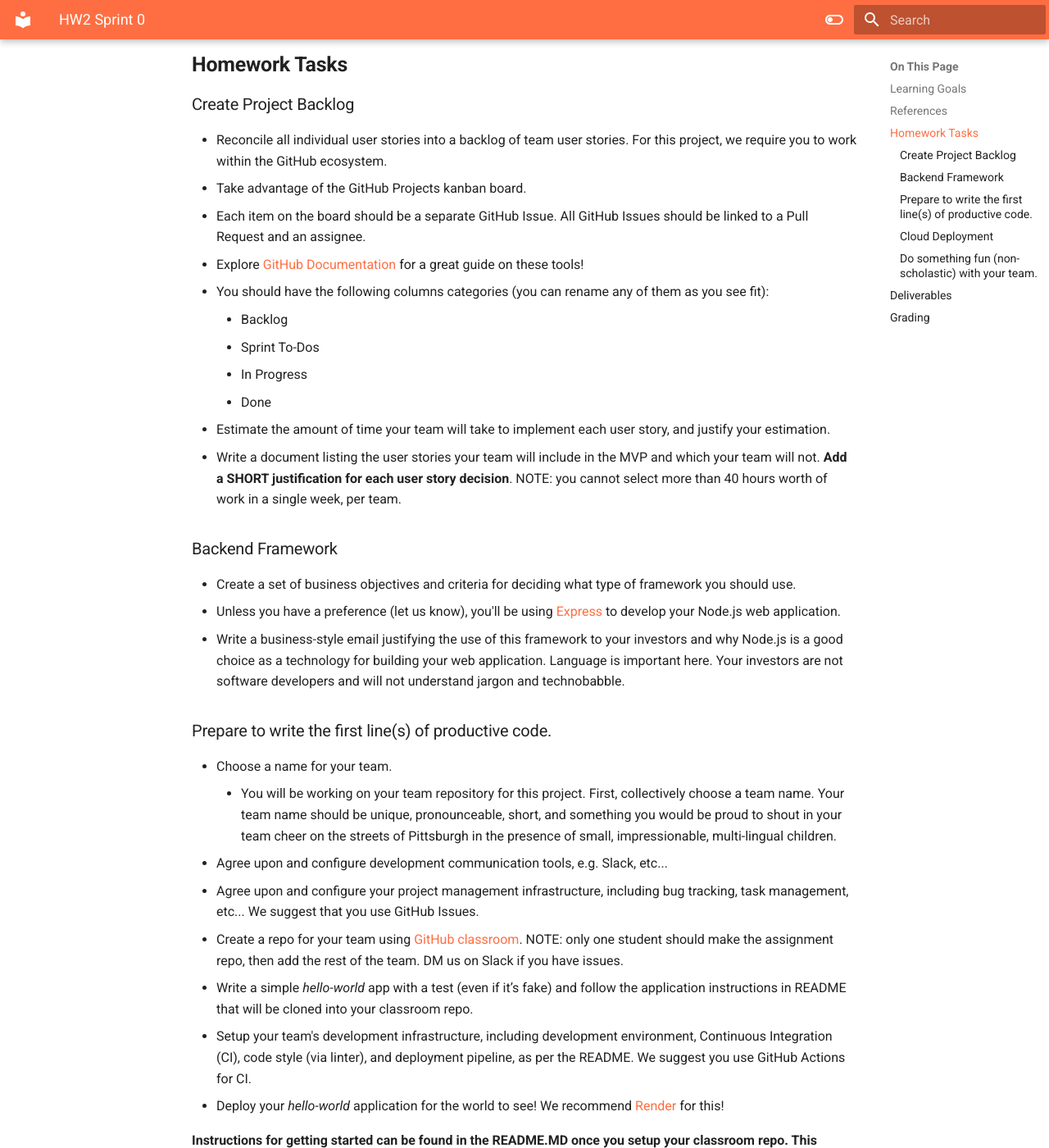
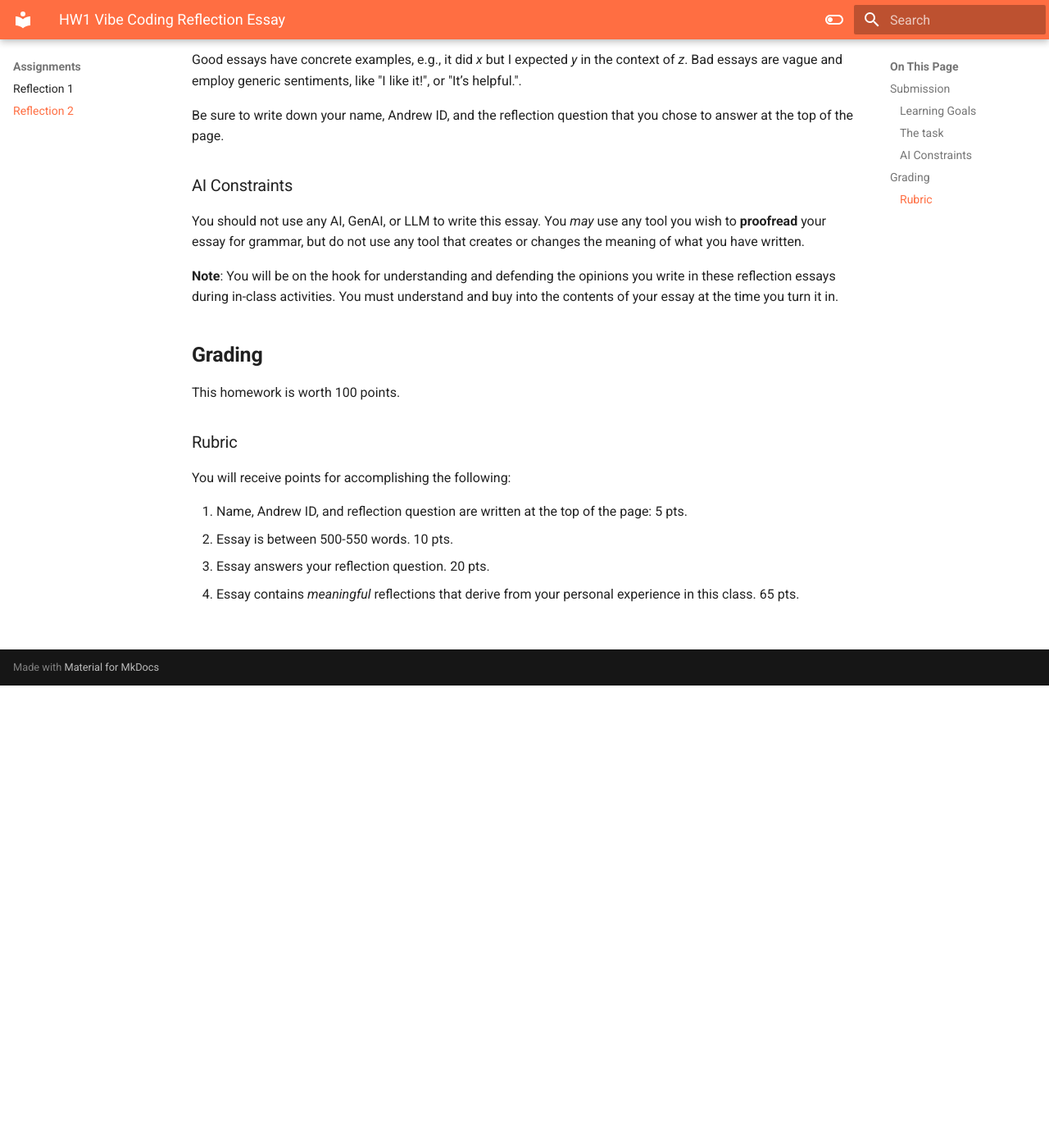
Before and after one commit to AI-Developer-Tools/ai-developer-tools.github.io, an MkDocs documentation site: the page built from docs/assignments/HW2.md, in a window 1280 px wide and 1400 px high, scrolled down 811 px. Shown: the whole window at 82% size. Built offline with MkDocs 1.6.1 and Material for MkDocs 9.7.7, drawn with Linux system fonts in a browser that asks for light colours; after the commit the page ends 1647 px from its top, so only the background shows below that; some of the changed text lies outside the part shown.

Commit message:
Posted HW2 Reflection. Posted monday's slides.

```diff
--- a/docs/_data/schedule.yaml
+++ b/docs/_data/schedule.yaml
@@ -181,11 +181,11 @@
 - date: Mon Sep 08
   homework:
     deadline: 'September 16, 2025 11:59pm'
-    link: ''
+    link: 'assignments/HW2'
     name: 'User Discovery Reflection'
     numDays: 7
   lecture:
-    link: ''
+    link: 'assets/pdfs/04-user-discovery.pdf'
     name: 'User Discovery Lab'
   reading:
     link: ''
--- a/docs/assignments/HW2.md
+++ b/docs/assignments/HW2.md
@@ -1,143 +1,52 @@
 ---
-title: HW2 Sprint 0
+title: HW1 Vibe Coding Reflection Essay
 ---
 
-# Homework 2: Sprint 0
-
+# Homework 2: Requirements Engineering Reflection Essay
 
 <p style="text-align: center;">
-50 points<br/>
+100 points<br/>
 
-Due on Gradescope Thursday, February 1, 2023 11:59pm<br/>
+Due on Gradescope Tuesday, September 16, 11:59pm<br/>
 
-This homework is to be done and submitted as a team.<br/>
+This homework is to be done individually.<br/>
 </p>
 
-## Learning Goals
+## Submission
 
-- Identify the key user stories that will constitute the Minimum Viable Product (MVP).
-- Justify which features to include based on priority, and time available
-- Understand and practice the basic building blocks for how to create and deploy
-  a modern web app (related, in some fashion, to the MVC model)
+Submit [this assignment](https://www.gradescope.com/courses/1088015/assignments/6596220) as a PDF file to Gradescope.
 
-## References
+If you prepare the response in some other software (like Tex, Word, or Google Docs), please export as PDF before submitting.
 
- - [Sprint 0](https://www.smallfootprint.com/insights/how-to-use-sprint-zero-to-prepare-an-agile-software-development-project)
- - [Startup Sprint](https://scrumdictionary.com/term/startup-sprint/)
- - [GitHub Documentation](https://docs.github.com/)
- - [GitHub Projects](https://docs.github.com/en/issues/planning-and-tracking-with-projects/learning-about-projects/about-projects)
- - [Dronuts Starter Kit](https://github.com/CMU-17-356/dronut-starter)
- - [Render docs](https://docs.render.com/)
- - [Docker overview](https://docs.docker.com/get-started/overview/)
+### Learning Goals
 
-## Homework Tasks
+Reflect on your experience doing user discovery, creating user stories, or create development specifications using LLMs.
 
-### Create Project Backlog
+### The task
 
-- Reconcile all individual user stories into a backlog of team user stories.
-  For this project, we require you to work within the GitHub ecosystem.
-  - Take advantage of the GitHub Projects kanban board.
-  - Each item on the board should be a separate GitHub Issue. All GitHub Issues
-    should be linked to a Pull Request and an assignee.
-  - Explore [GitHub Documentation](https://docs.github.com/) for a great guide
-    on these tools!
-  - You should have the following columns categories (you can rename any of them
-    as you see fit):
-    - Backlog
-    - Sprint To-Dos
-    - In Progress
-    - Done
-- Estimate the amount of time your team will take to implement each user story,
-  and justify your estimation.
-- Write a document listing the user stories your team will include in the MVP
-  and which your team will not. **Add a SHORT justification for each user story decision**.
-  NOTE: you cannot select more than 40 hours worth of work in a single week, per team.
+Write a 500-word essay on a reflection question of your choice from [this Google Sheet](https://docs.google.com/spreadsheets/d/1RkPtMLtwl4Oyg-sbRqIgS7zj3I5vioYju00Y14XFG8U/edit?usp=share_link). Up to 3 class members may choose the same reflection question. Write your name down in the Sheet next to the question you have chosen.
 
-### Backend Framework
+Write your essay.
 
-- Create a set of business objectives and criteria for deciding what type of
-  framework you should use.
-- Unless you have a preference (let us know), you'll be using [Express](https://expressjs.com)
-  to develop your Node.js web application.
-- Write a business-style email justifying the use of this framework to your
-  investors and why Node.js is a good choice as a technology for building your web application.
-  Language is important here. Your investors are not software developers and
-  will not understand jargon and technobabble.
+Good essays have concrete examples, e.g., it did *x* but I expected *y* in the context of *z*. Bad essays are vague and employ generic sentiments, like "I like it!", or "It’s helpful.".
 
-### Prepare to write the first line(s) of productive code.
-- Choose a name for your team.
-    - You will be working on your team repository for this project. First,
-      collectively choose a team name.
-      Your team name should be unique, pronounceable, short, and something you
-      would be proud to shout in your team cheer on the streets of Pittsburgh in
-      the presence of small, impressionable, multi-lingual children.
-- Agree upon and configure development communication tools, e.g. Slack, etc...
-- Agree upon and configure your project management infrastructure, including bug
-  tracking, task management, etc... We suggest that you use GitHub Issues.
--	Create a repo for your team using [GitHub classroom](https://classroom.github.com/a/eG2wmAqU).
-  NOTE: only one student should make the assignment repo, then add the rest
-  of the team. DM us on Slack if you have issues.
-- Write a simple *hello-world* app with a test (even if it’s fake) and follow
-  the application instructions in README that will be cloned into your classroom
-  repo.
-- Setup your team's development infrastructure, including development
-  environment, Continuous Integration (CI), code style (via linter), and
-  deployment pipeline, as per the README. We suggest you use GitHub Actions for
-  CI.
-- Deploy your *hello-world* application for the world to see! We recommend
-  [Render](https://render.com/) for this!
+Be sure to write down your name, Andrew ID, and the reflection question that you chose to answer at the top of the page.
 
-**Instructions for getting started can be found in the README.MD once you setup
-your classroom repo. This includes creating/joining a GitHub team, creating a
-repository, setting up GitHub Actions, Docker.**
+### AI Constraints
 
-### Cloud Deployment
+You should not use any AI, GenAI, or LLM to write this essay. You *may* use any tool you wish to **proofread** your essay for grammar, but do not use any tool that creates or changes the meaning of what you have written.
 
-For deployment on a cloud server instance, the instructors suggest using
-[Render](https://docs.render.com/free) which allows free deployment for small
-projects. You can see how to deploy Docker contains on Render
-[here](https://docs.render.com/docker).
-
-The following links will help with setting up the service.
-
-- [How do I start with Node.js after I installed it?](https://nodejs.org/en/docs/guides/getting-started-guide/)
-- [Dockerizing a Node.js web application](https://docs.docker.com/language/nodejs/containerize/)
-- [Deploying on Render](https://docs.render.com/deploy-an-image)
-    - **You will not need a credit card on Render for free web services**, but
-      always make sure you are using the `Free` options.
-
-### Do something fun (non-scholastic) with your team.
-
-- Getting to know your colleagues in a friendly context can often lead to more
-  effective collaboration; healthy teams often get lunch together, for example.
-  To incentivize this, we will give your team 5% extra credit for this assignment
-  if you meet as a team outside of a working session. You might want to eat
-  together or go out for boba tea. If someone on your team is not feeling well,
-  you may also do a virtual activity, such as an online gaming
-  session (perhaps [drawasaurus](https://www.drawasaurus.org)) or social
-  "zoom lunch."
-
-## Deliverables
-
-You will submit this assignment via [gradescope](https://www.gradescope.com/courses/704199/assignments/3982826), Homework 2.
-
-Turn in one document that includes
-
-- Your team's name.
-- A link to your team’s product backlog (i.e., your GitHub Projects board).
-- A short justification for which user stories you are including in your MVP.
-- Your business-style email justifying the use of your framework and using Node.js
-  to investors.
-- A URL which is running your starter repository's *hello-world* application.
-
-To earn your extra credit, email post a picture of your team outing or
-screenshot of your virtual activity showing everyone who participated on [Slack](https://cmu-17-776-s24.slack.com/).
+**Note**: You will be on the hook for understanding and defending the opinions you write in these reflection essays during in-class activities. You must understand and buy into the contents of your essay at the time you turn it in.
 
 ## Grading
 
-This homework is worth 50 points. To receive full credit, you must have a
-reasonable product backlog that includes estimates and a short (no more than a
-few sentences) justifications for the user stories you choose for your MVP. You
-should have a reasonable justification for which framework you choose, and you
-should be ready to write your first line of real, productive code in the next
-sprint.
+This homework is worth 100 points.
+
+### Rubric
+
+You will receive points for accomplishing the following:
+
+1. Name, Andrew ID, and reflection question are written at the top of the page: 5 pts.
+1. Essay is between 500-550 words. 10 pts.
+1. Essay answers your reflection question. 20 pts.
+1. Essay contains *meaningful* reflections that derive from your personal experience in this class. 65 pts.
--- a/mkdocs.yml
+++ b/mkdocs.yml
@@ -60,6 +60,7 @@
   - Staff: staff.md
   - Assignments:  # assignments/index.md # Dummy home page; remove once we start adding assignments below
       - Reflection 1: assignments/HW1.md
+      - Reflection 2: assignments/HW2.md
   #    - Homework 2: 'https://github.com/CMU-17-356/cmu-17-356.github.io/raw/refs/heads/main/docs/assignments/hw2.pdf'
   #    - Homework 3: assignments/hw3-25.md
   #    - Homework 4: assignments/hw4-25.md
```
Also changed, not shown: 2 other files.
